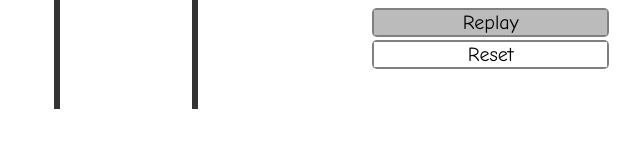
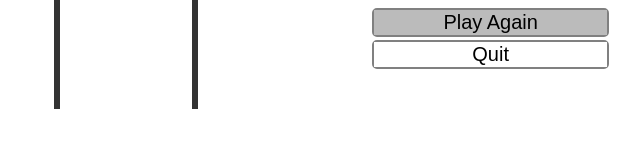
Before and after one commit to alvin-2002/TicTacToe, a plain HTML site: page index.html in a window 1280 px wide. Both pictures are taken after a click on the button "Start". Shown: the part 561-708 px from the top of the page, 392-1032 px from the left. Drawn offline with Linux system fonts and the light colour scheme.

Commit message:
removed cursive font

```diff
--- a/css/styles.css
+++ b/css/styles.css
@@ -1,6 +1,6 @@
 html {
     font-size: 62.5%;
-    font-family: "Comic Sans MS", cursive, sans-serif;
+    font-family: "Comic Sans MS", sans-serif;
 }
 
 body{
@@ -55,10 +55,8 @@ body{
 }
 
 .display-score p{
-    /* font-family:  "Raleway",sans-serif; */
-    font-family: "Comic Sans MS", cursive, sans-serif;
     display: inline-block;
-    /* display: block; */
+
     text-transform: uppercase;
     font-size: 2.2rem;
     line-height: 2;
@@ -156,8 +154,6 @@ table tr td:last-child{
     width: 100%;
     border: 0;
     background-color: #fff;
-    font-family: "Comic Sans MS", cursive, sans-serif;
-
 }
 
 .start-end button:hover{
@@ -197,12 +193,8 @@ table tr td:last-child{
         grid-column: 1/4;
         grid-row: 4/5;
     }
-    /* .box {
-        font-size: 1.1rem;
-    } */
 
     .functions {
-        /* grid-template-columns: auto-fit 1 auto-fit; */
         margin-top: 18px;
         grid-template: repeat(2, auto-fit) / repeat(2, auto-fit);
         align-self: center;
@@ -216,7 +208,6 @@ table tr td:last-child{
     }
     .btn{
         grid-column: 1/3;
-
         align-self: center;
     }
     .start-end button{
--- a/index.html
+++ b/index.html
@@ -94,7 +94,7 @@
                         </form> -->
                     </div>
                     <div class="box start-end">
-                        <button onClick="window.location.reload()">Reset</button>
+                        <button onClick="window.location.reload()">Quit</button>
                     </div>
                 </div>
 
--- a/script.js
+++ b/script.js
@@ -349,7 +349,7 @@ function disableGameFunctions(){
         btn.disabled = true;
     });
 
-    start.textContent = 'Replay';
+    start.textContent = 'Play Again';
     start.style.background = '#bbb';
 }
 
```
